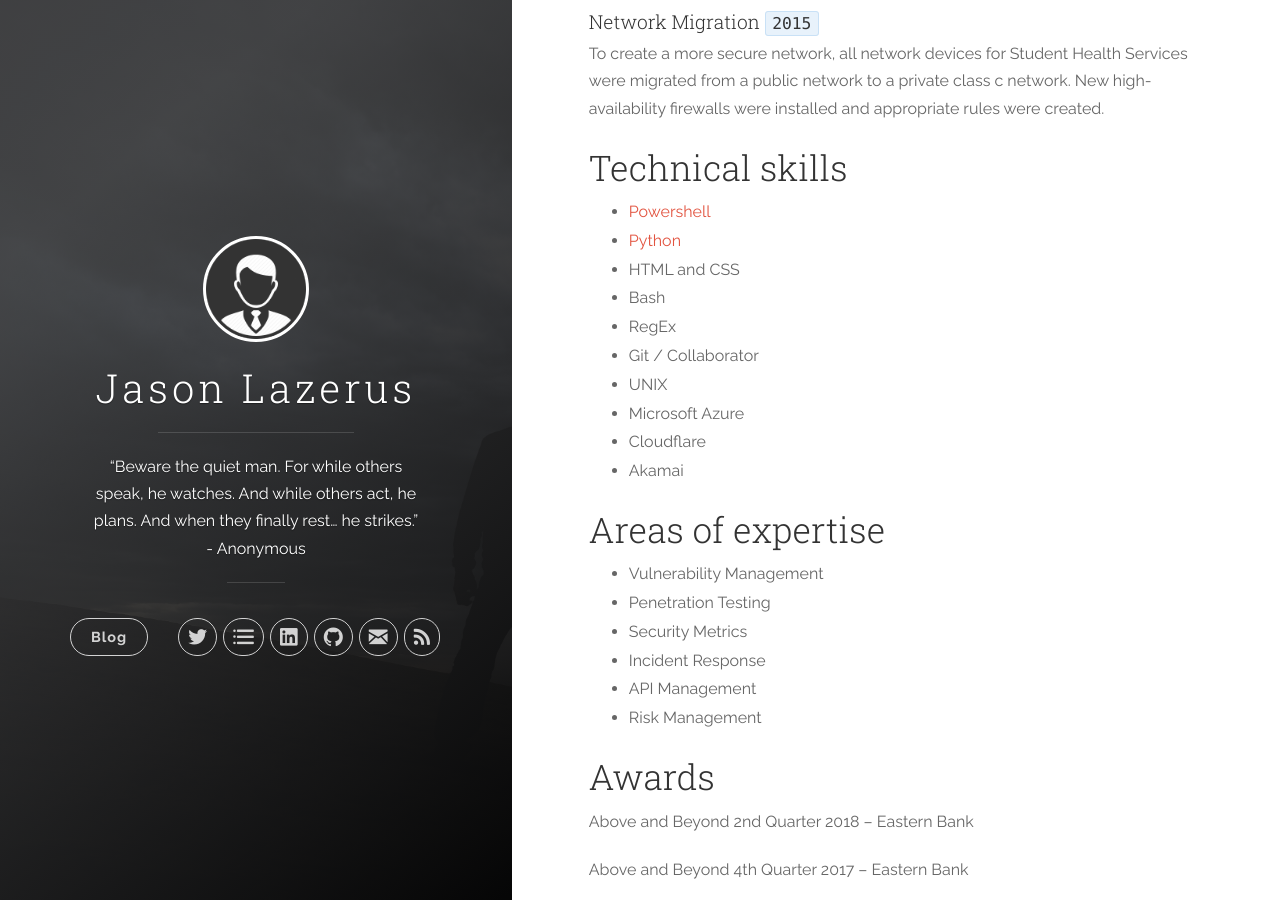
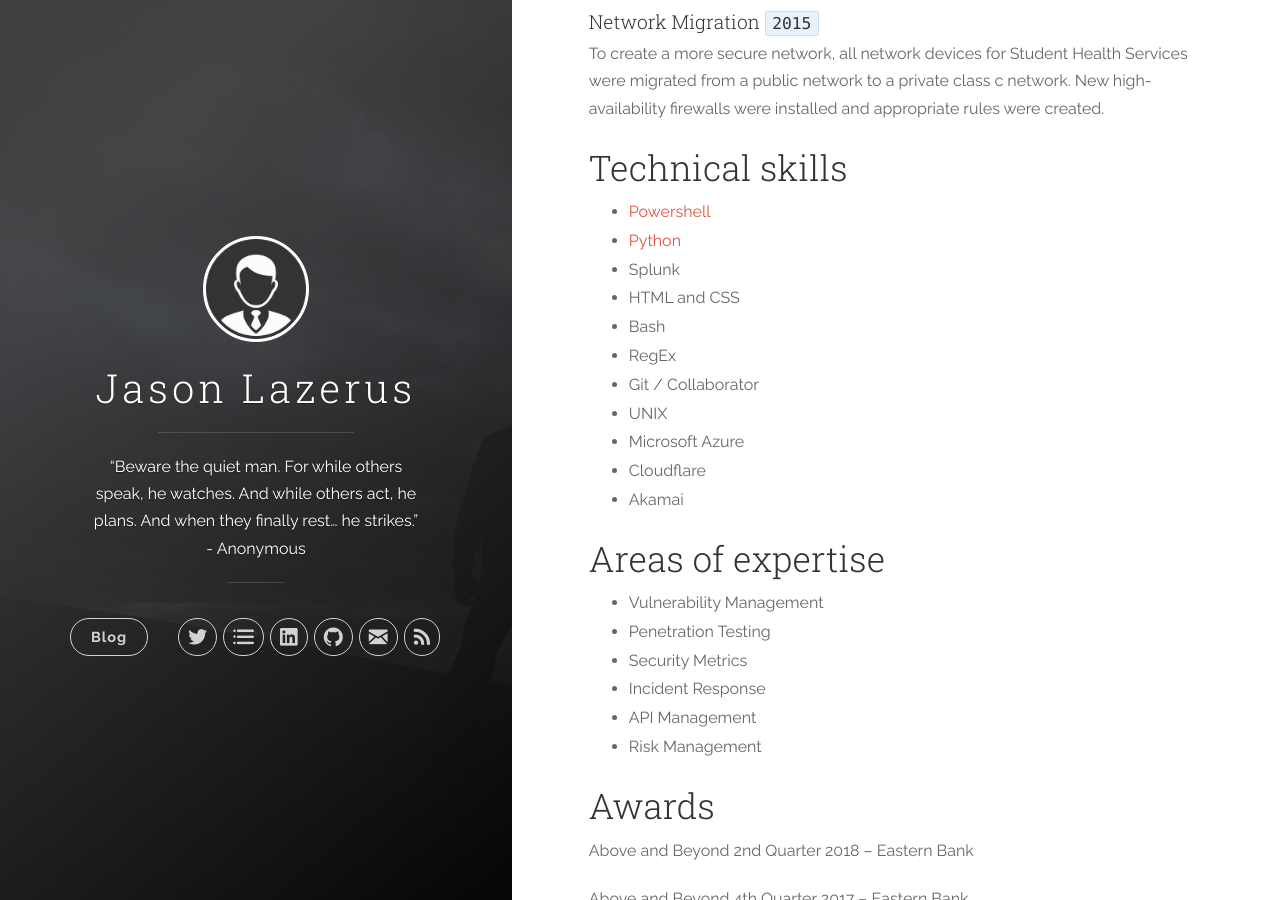
Before and after one commit to InfoSecured/infosecured.github.io, a Jekyll site: the page built from _posts/2017-01-01-resume.md, in a window 1280 px wide and 900 px high, scrolled down 5745 px. Built offline with Jekyll 4.4.1, drawn with Linux system fonts in a browser that asks for light colours.

Commit message:
Update 2017-01-01-resume.md

```diff
--- a/_posts/2017-01-01-resume.md
+++ b/_posts/2017-01-01-resume.md
@@ -198,6 +198,7 @@ To create a more secure network, all network devices for Student Health Services
 
 * <a href="https://github.com/InfoSecured/Tenable" target="_blank">Powershell</a>
 * <a href="https://github.com/InfoSecured/CarbonBlack" target="_blank">Python</a>
+* Splunk
 * HTML and CSS
 * Bash
 * RegEx
```
